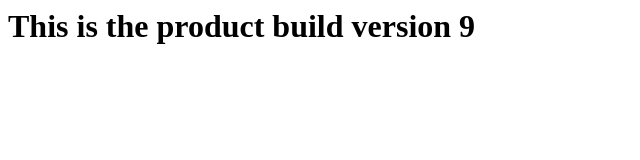
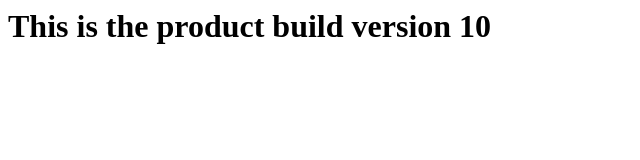
Before and after one commit to chowatt/staticsite, a plain HTML site: page index.html in a window 1280 px wide. Shown: the full height of the page, 0-640 px from the left. Drawn offline with Linux system fonts and the light colour scheme.

Commit message:
Update index.html

```diff
--- a/index.html
+++ b/index.html
@@ -1 +1 @@
-<h1>This is the product build version 9</h1>
+<h1>This is the product build version 10</h1>
```
